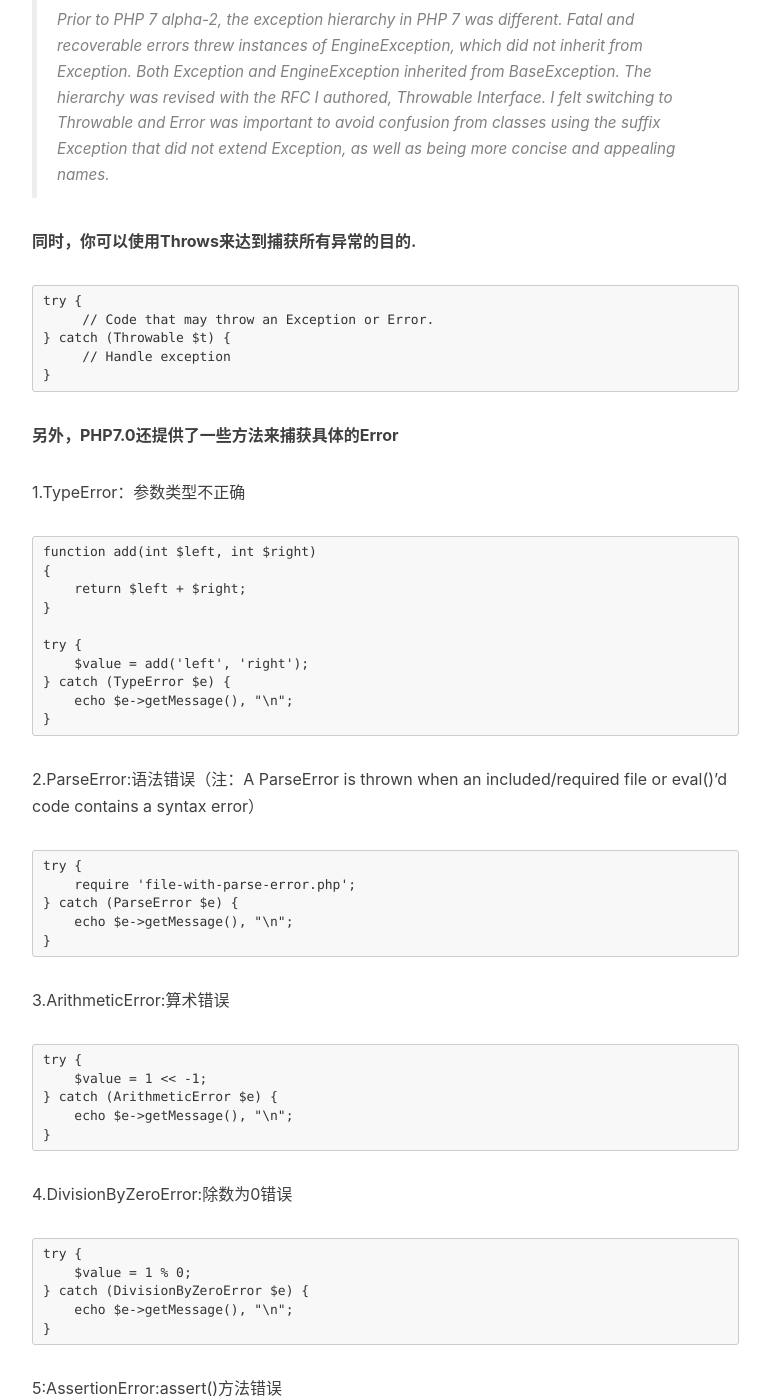
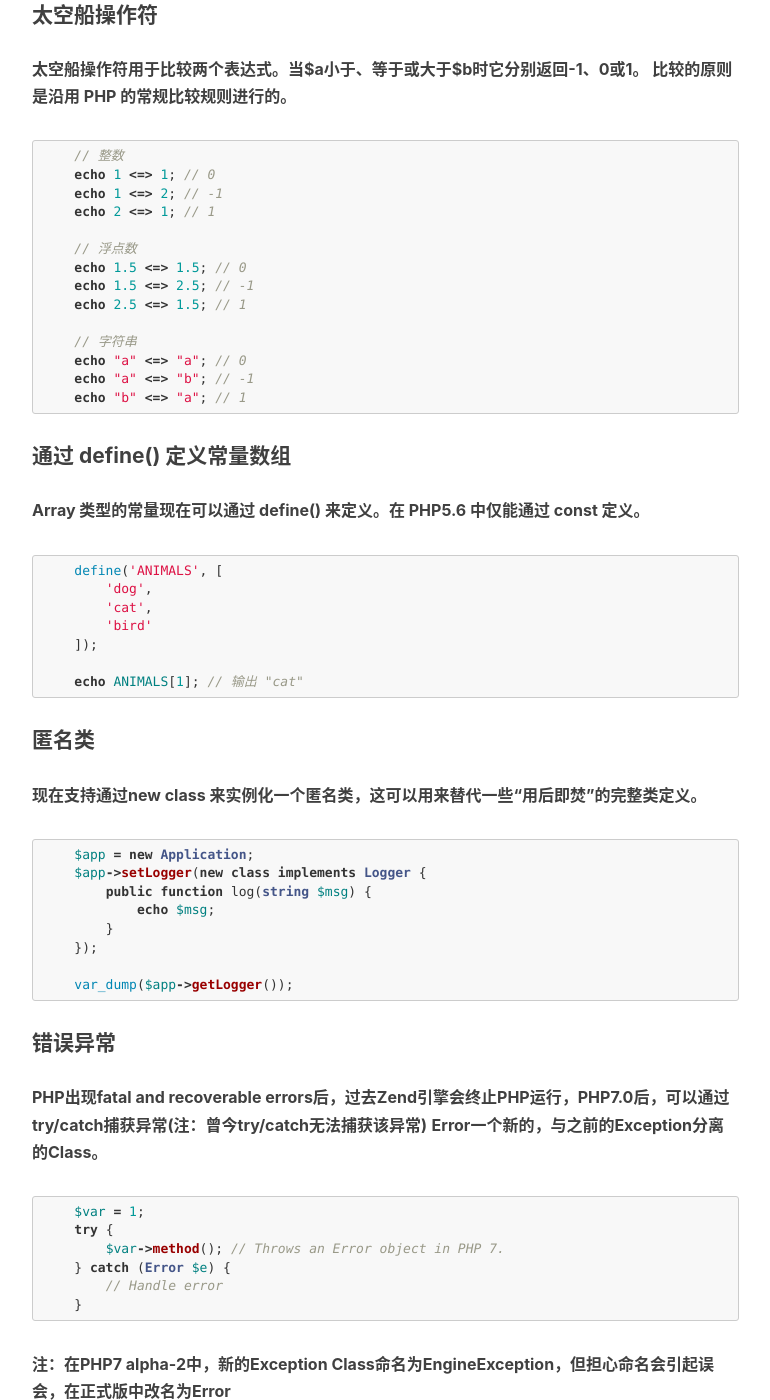
Before and after one commit to cnny/cnny.github.io, a Jekyll site: the page built from _posts/2016-11-18-PHP7-New-features.md, in a window 1280 px wide and 1400 px high, scrolled down 1325 px. Shown: the whole window, without its empty margins (233-1003 px from the left). Built offline with Jekyll 4.4.1, drawn with Linux system fonts in a browser that asks for light colours; nearby versions of some CDN libraries; comment, search, counter and statistics services are not loaded; some of the changed text lies outside the part shown.

Commit message:
php7 new feature

````diff
--- a/_config.yml
+++ b/_config.yml
@@ -63,7 +63,7 @@
 # ba_track_id: [your track id]
 
 # Google Analytics
-ga_track_id: 'UA-49627206-1'            # Format: UA-xxxxxx-xx
+ga_track_id: ''            # Format: UA-xxxxxx-xx
 ga_domain: imcnny.com
 
 
--- a/_posts/2016-11-18-PHP7-New-features.md
+++ b/_posts/2016-11-18-PHP7-New-features.md
@@ -9,30 +9,101 @@
     - PHP
 ---
 
-### PHP7.0---新特性
-
-#### * 变量类型
+#### 变量类型
 
 **PHP7版本函数的参数和返回值添加了类型限定，该项特性是为PHP7.1的JIT特性做准备。增加类型限定后，PHP JIT可以准确的判断变量类型。生成最佳的机器指令。**
 
+```php
     function test(int $a, string $b, array $c) : int {
         // code
     }
+```
 
 > JIT:  JIT是Just In Time 的缩写，表示运行时将指令转化为二进制机器码。对于大部分实际项目并没有性能提升，但是对于计算密集型程序，可以将PHP中的OpCode转化为机器码，大幅度提升性能。
-> 在PHP7.1中将会添加该性能。
 
-#### * 错误异常
+#### null合并运算符
+
+**由于日常使用中存在大量同时使用三元表达式和 isset()的情况， 于是PHP7添加了null合并运算符 (??) 这个语法糖。如果变量存在且值不为NULL， 它就会返回自身的值，否则返回它的第二个操作数。**
+
+```php
+    $a = $b ?? 0;
+```
+
+**等价于**
+
+```php
+    $a = isset($b) ? $b : 0;
+```
+
+**(??)还可以这么用**
+
+```php
+    $a = $b ?? $c ?? $d;
+```
+
+#### 太空船操作符
+
+**太空船操作符用于比较两个表达式。当$a小于、等于或大于$b时它分别返回-1、0或1。 比较的原则是沿用 PHP 的常规比较规则进行的。**
+
+```php
+    // 整数
+    echo 1 <=> 1; // 0
+    echo 1 <=> 2; // -1
+    echo 2 <=> 1; // 1
+
+    // 浮点数
+    echo 1.5 <=> 1.5; // 0
+    echo 1.5 <=> 2.5; // -1
+    echo 2.5 <=> 1.5; // 1
+
+    // 字符串
+    echo "a" <=> "a"; // 0
+    echo "a" <=> "b"; // -1
+    echo "b" <=> "a"; // 1
+```
+
+#### 通过 define() 定义常量数组
+
+**Array 类型的常量现在可以通过 define() 来定义。在 PHP5.6 中仅能通过 const 定义。**
+
+```php
+    define('ANIMALS', [
+        'dog',
+        'cat',
+        'bird'
+    ]);
+
+    echo ANIMALS[1]; // 输出 "cat"
+```
+
+#### 匿名类
+
+**现在支持通过new class 来实例化一个匿名类，这可以用来替代一些“用后即焚”的完整类定义。**
+
+```php
+    $app = new Application;
+    $app->setLogger(new class implements Logger {
+        public function log(string $msg) {
+            echo $msg;
+        }
+    });
+
+    var_dump($app->getLogger());
+```
+
+#### 错误异常
 
 **PHP出现fatal and recoverable errors后，过去Zend引擎会终止PHP运行，PHP7.0后，可以通过try/catch捕获异常(注：曾今try/catch无法捕获该异常)**
 **Error一个新的，与之前的Exception分离的Class。**
 
+```php
     $var = 1;
     try {
         $var->method(); // Throws an Error object in PHP 7.
     } catch (Error $e) {
         // Handle error
     }
+```
 
  **注：在PHP7 alpha-2中，新的Exception Class命名为EngineException，但担心命名会引起误会，在正式版中改名为Error**
 
@@ -40,85 +111,10 @@
 
 **同时，你可以使用Throws来达到捕获所有异常的目的.**
 
+```php
     try {
          // Code that may throw an Exception or Error.
     } catch (Throwable $t) {
          // Handle exception
     }
-
-
-**另外，PHP7.0还提供了一些方法来捕获具体的Error**
-
-1.TypeError：参数类型不正确
-
-    function add(int $left, int $right)
-    {
-        return $left + $right;
-    }
-
-    try {
-        $value = add('left', 'right');
-    } catch (TypeError $e) {
-        echo $e->getMessage(), "\n";
-    }
-
-2.ParseError:语法错误（注：A ParseError is thrown when an included/required file or eval()'d code contains a syntax error）
-
-    try {
-        require 'file-with-parse-error.php';
-    } catch (ParseError $e) {
-        echo $e->getMessage(), "\n";
-    }
-
-3.ArithmeticError:算术错误
-
-    try {
-        $value = 1 << -1;
-    } catch (ArithmeticError $e) {
-        echo $e->getMessage(), "\n";
-    }
-
-4.DivisionByZeroError:除数为0错误
-
-    try {
-        $value = 1 % 0;
-    } catch (DivisionByZeroError $e) {
-        echo $e->getMessage(), "\n";
-    }
-
-5:AssertionError:assert()方法错误
-
-### PHP7.0---性能优化
-
-#### * Zval使用栈内存
-
-**在PHP Zend引擎和扩展中，经常要创建一个变量，底层就是一个Zval指针，之前的版本都是通过MAKE_STD_ZVAL动态的从堆上分配一个Zval内存。而PHP7可以直接使用栈内存。**
-
-**PHP5**
-
-    zval *val; MAKE_STD_ZVAL(val);
-
-**PHP7**
-
-    zval val;
-
-
-#### * zend_string存储hash值，array查找不再需要重复计算hash值
-
-**PHP7为字符串单独创建了新类型叫做zend_string，除了*char指针和长度外，增加了一个hash字段，用于保存字符串的hash值。数组键值查找不需要重复计算hash值。**
-
-    struct _zend_string{
-        zend_refcounted: gc;
-        zend_ulong: h;
-        size_t: len;
-        char: val[1];
-    }
-
-
-#### * hashtable桶内直接存储数据，减少了内存申请次数，增加了cache命中率和内存访问速度
-
-#### * zend_parse_paramenters改为宏实现，性能提升5%
-
-#### * 新增4中OpCode，call_user_function，is_int/sting/array，strlen，defined 4个行数变为PHP OpCode，指令，速度更快
-
-#### * 其他更多性能优化，例如基础类型int、float、bool等改为直接进行值拷贝，排序算法改进PCRE with JIT，execute_data和opline使用全局寄存器，使用gdb4.8的PGO功能。
+```
--- a/about.html
+++ b/about.html
@@ -1,8 +1,8 @@
 ---
 layout: page
-title: ""
+title: "About"
 description: ""
-header-img: "img/when-you-are-old.jpeg"
+header-img: "img/about-bg.jpg"
 ---
 
 <!-- Language Selector -->
````
Also changed, not shown: img/about-bg.jpg, img/when-you-are-old.jpeg (deleted).
